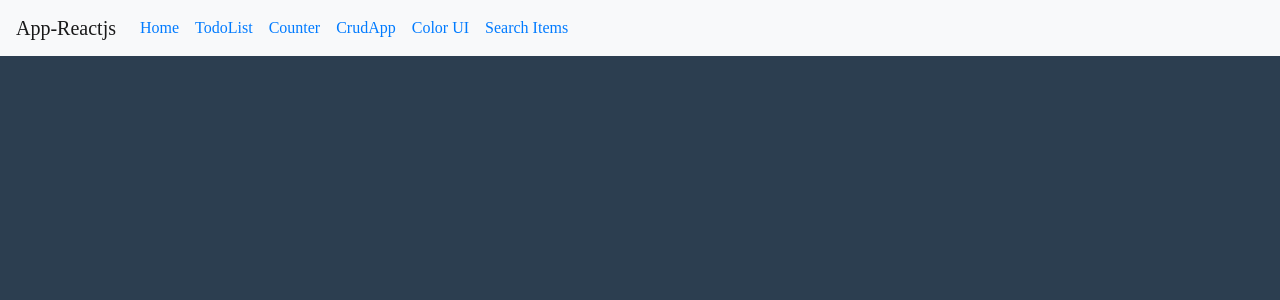
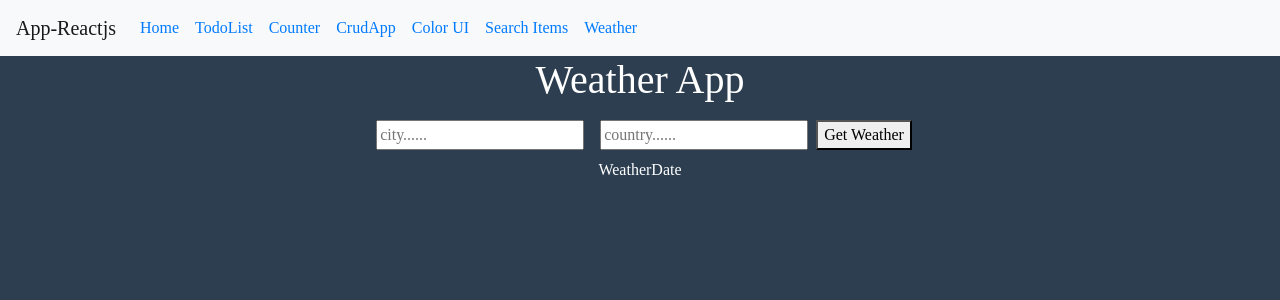
Before and after one commit to Ahmed-Esam/Project-Reactjs, a React (Create React App) app: page /Weather in a window 1280 px wide. Shown: the top 300 px of the page. Built offline with nearby package versions, Linux system fonts and the light colour scheme.

Commit message:
Add Component Weather

```diff
--- a/src/App.js
+++ b/src/App.js
@@ -8,6 +8,7 @@ import TodoList from './Components/TodoList/TodoList';
 import Courses from './Components/CrudApp/courses';
 import ColorPage from './Components/colorUi/ColorPage';
 import Search from './Components/search/SearchItems';
+import Weather from './Components/Weather/Weather';
 
 
 
@@ -26,6 +27,7 @@ class App extends Component {
               <Route path='/Courses' component={Courses}/>
               <Route path='/Color' component={ColorPage}/>
               <Route path='/Search' component={Search}/>
+              <Route path='/Weather' component={Weather}/>
             </Switch>
           </div>
         </BrowserRouter>
--- a/src/Components/Nav.js
+++ b/src/Components/Nav.js
@@ -39,6 +39,11 @@ const Nav = () => {
                     <Link to='/Search' className='Search-Items'>Search Items</Link>
                 </span>
               </li>
+              <li className="nav-item">
+                <span className="nav-link ">
+                    <Link to='/Weather' className='Weather'>Weather</Link>
+                </span>
+              </li>
             </ul>
           </div>
         </nav>
--- /dev/null
+++ b/src/Components/Weather/Form.js
@@ -0,0 +1,15 @@
+import React from 'react';
+
+const Form = (props) => {
+    return (
+        <div>
+           <form onSubmit={props.getWeather}>
+               <input type='text' name='city' placeholder='city......' className='m-2'/>
+               <input type='text' name='country' placeholder='country......' className='m-2'/>
+                <button>Get Weather</button>
+           </form>
+        </div>
+     );
+}
+
+export default Form;
--- /dev/null
+++ b/src/Components/Weather/Weather.js
@@ -0,0 +1,35 @@
+import React, { Component } from 'react';
+
+import Form from './Form';
+import WeatherDate from './WeatherDate';
+
+const API_KEY = "84a85d48e94647dbb4b122654182811";
+
+class Weather extends Component {
+    state = {
+
+     }
+
+
+
+    getWeather = async (e) => {
+        e.preventDefault()
+        const city = e.target.elements.city.value;
+        const country = e.target.elements.country.value;
+        const api_call = await fetch(`http://samples.openweathermap.org/data/2.5/weather?q=${city},${country}&appid=${API_KEY}`);
+        const deta = await api_call.json();
+        console.log(deta)
+    }
+
+    render() {
+        return (
+            <div>
+                <h1>Weather App</h1>
+                <Form getWeather={this.getWeather}/>
+                <WeatherDate/>
+            </div>
+         );
+    }
+}
+
+export default Weather;
--- /dev/null
+++ b/src/Components/Weather/WeatherDate.js
@@ -0,0 +1,11 @@
+import React from 'react';
+
+const WeatherDate = () => {
+    return (
+        <div>
+            WeatherDate
+        </div>
+     );
+}
+
+export default WeatherDate;
```
Also changed, not shown: 1 other file (tests, documents, lock files or other folders).
